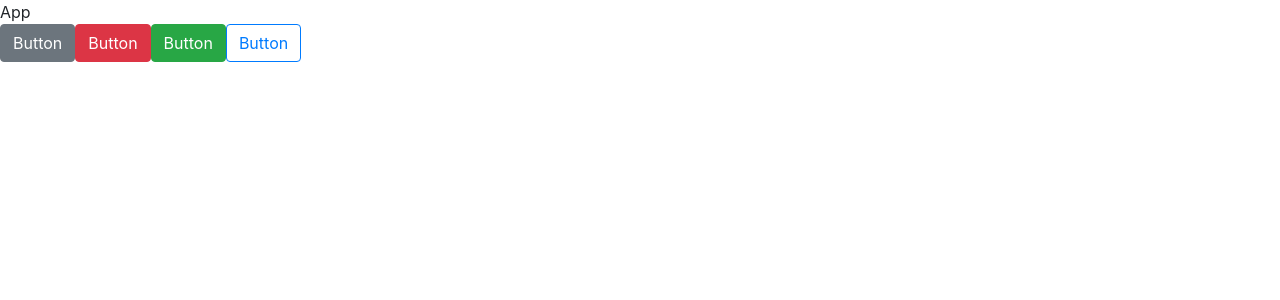
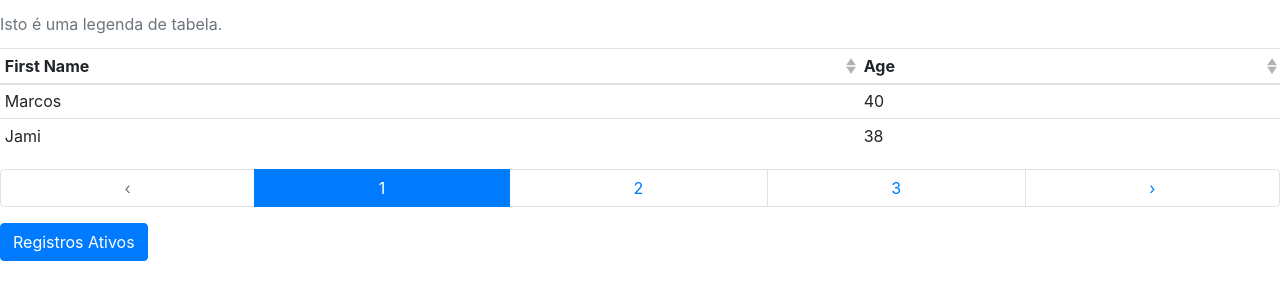
Before and after one commit to Marcos-Monte/bootstrap-notes, a Vue app: page / in a window 1280 px wide. Shown: the top 300 px of the page. Built offline with nearby package versions, Linux system fonts and the light colour scheme.

Commit message:
feat: estudos sobre 'b-table e b-pagination' usando o 'boostrap-vue'

```diff
--- a/src/App.vue
+++ b/src/App.vue
@@ -1,19 +1,42 @@
 <template>
   <div id="app">
-    App
-    <div>
-      <b-button>Button</b-button>
-      <b-button variant="danger">Button</b-button>
-      <b-button variant="success">Button</b-button>
-      <b-button variant="outline-primary">Button</b-button>
-    </div>
+    <!-- Elemento, boostrapvue, de tabela que recebe a props indicando se os elementos mostrados serão ativos ou os inativos -->
+    <Table
+      :isActives="isActives"
+    />
+    <!-- Alterna entre os registros ativos e inativos via click -->
+    <b-button :variant="isActives?'primary':'warning'" @click="handleChangeActives()">
+
+      <!-- Valor alternado via click no botão -->
+      Registros {{ isActives? 'Ativos': 'Inativos' }}
+
+    </b-button>
   </div>
 </template>
 
 <script>
+// Import de componente
+import Table from '@/components/Table.vue';
+export default {
+  // Registros de Componente
+  components: {Table},
 
-export default {
   name: 'App',
+
+  data(){
+    return {
+      isActives: true,
+    }
+  },
+
+  methods: {
+    // Alterna entre 'true e false' o valor da variavel 'isActives'
+    handleChangeActives(){
+      // console.log(this.isActives)
+      return this.isActives = !this.isActives
+    }
+  }
+
 }
 </script>
 
--- /dev/null
+++ b/src/components/Table.vue
@@ -0,0 +1,90 @@
+<template>
+    <div>
+        <!-- Organização: Estilos, Binds, Id tabela-->
+        <b-table
+            hover
+            responsive
+            small
+            caption-top
+
+            :items="activeItems"
+            :fields="fields"
+            :per-page="perPage"
+            :current-page="currentPage"
+
+            aria-controls="my-table"
+        >
+        <!-- Legenda de uma tabela, colocando a info 'caption-top' em 'b-table' a legenda fica no topo -->
+        <template #table-caption>Isto é uma legenda de tabela.</template>
+
+        </b-table>
+
+        <!-- Organização: Estilos, Binds, Id tabela-->
+        <b-pagination
+            first-number
+            last-number
+            align="fill"
+
+            v-model="currentPage"
+            :total-rows="rows"
+            :per-page="perPage"
+
+            aria-controls="my-table"
+        ></b-pagination>
+    </div>
+</template>
+
+<script>
+export default {
+    name: 'TableVue',
+
+    props:[
+        'isActives', // Props que define quais registros devem ser renderizados, ativos ou inativos
+    ],
+
+    data() {
+        return {
+            currentPage: 1, // variável que armazena a pagina atual
+
+            perPage: 2, // variavel que indica quantos items vão aparecer por pagina
+
+            fields: [ // Fields, são so 'dados'que serão renderizados na tela. Para colocar filtro, usar a propriedade 'sortable=true'
+                { key: 'first_name', sortable: true },
+                { key: 'age', sortable: true },
+            ],
+
+            items: [ // Array de objetos
+                { isActive: true, age: 40, first_name: 'Marcos', last_name: 'Macdonald', cpf: '38592034876' },
+                { isActive: false, age: 21, first_name: 'Larsen', last_name: 'Shaw' },
+                { isActive: false, age: 89, first_name: 'Geneva', last_name: 'Wilson' },
+                { isActive: true, age: 38, first_name: 'Jami', last_name: 'Carney' },
+                { isActive: true, age: 40, first_name: 'Dickerson', last_name: 'Macdonald', cpf: '38592034876' },
+                { isActive: false, age: 21, first_name: 'Wando', last_name: 'Shaw' },
+                { isActive: false, age: 89, first_name: 'Logan', last_name: 'Wilson' },
+                { isActive: true, age: 38, first_name: 'James', last_name: 'Carney' },
+                { isActive: true, age: 40, first_name: 'Valentim', last_name: 'Macdonald', cpf: '38592034876' },
+                { isActive: false, age: 21, first_name: 'Kurenai', last_name: 'Shaw' },
+                { isActive: false, age: 89, first_name: 'Boruto', last_name: 'Wilson' },
+                { isActive: false, age: 89, first_name: 'Nixdorf', last_name: 'Wilson' },
+            ]
+        };
+    },
+
+    // Propriedades computadas, serão renderizadsa novamente apenas se houverem mudanças
+    computed: {
+        // Se houver mudanças, retorna a lógica abaixo
+        activeItems(){
+            return  this.items.filter(item => item.isActive === this.isActives)
+        },
+
+        rows() {
+            console.log(this.activeItems.length)
+            return this.activeItems.length
+        }
+    }
+};
+</script>
+
+<style scoped>
+
+</style>
--- a/src/main.js
+++ b/src/main.js
@@ -1,12 +1,15 @@
-import { BootstrapVue, IconsPlugin } from 'bootstrap-vue';
+// Imports
+import { BootstrapVue, IconsPlugin } from 'bootstrap-vue'; // Necessários para o funcionamento do bootstrap-vue
 import Vue from 'vue';
 import App from './App.vue';
 
+// Import de Estilos do Bootstrap-vue
 import 'bootstrap-vue/dist/bootstrap-vue.css';
 import 'bootstrap/dist/css/bootstrap.css';
 
 Vue.config.productionTip = false
 
+// Disponibilizando o uso do Bootstrap-vue
 Vue.use(BootstrapVue);
 Vue.use(IconsPlugin)
 
```
